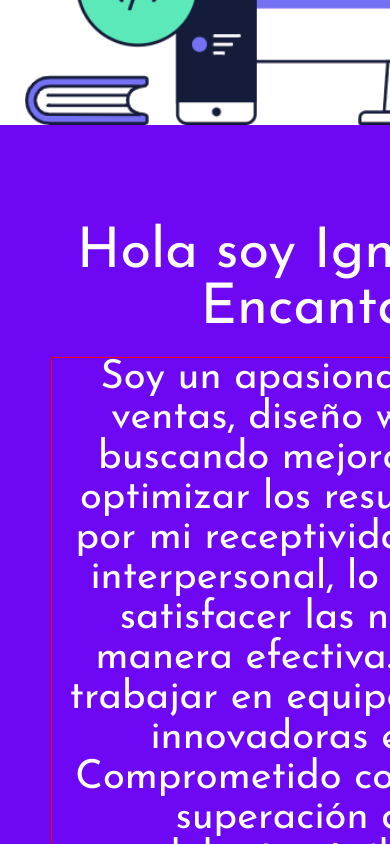
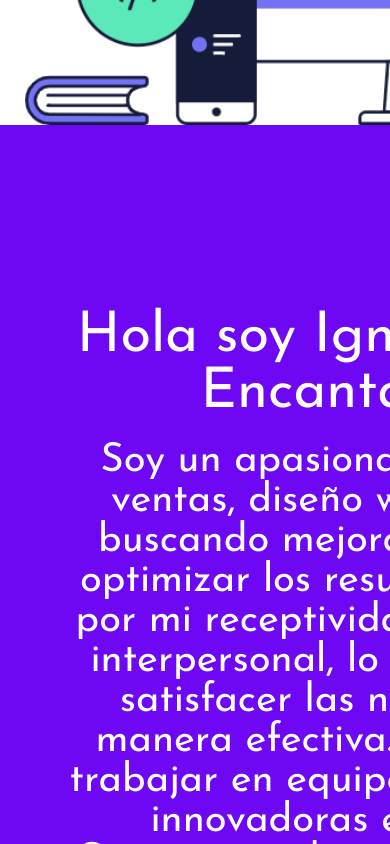
Before and after one commit to NachoDelfiner/Portafolio-personal, a React (Vite) app in the folder portafolio-personal/: page / in a window 390 px wide. Shown: the part 1220-2064 px from the top of the page. Built offline with nearby package versions, Linux system fonts and the light colour scheme; a web font is replaced by a local one.

Commit message:
finalizada

```diff
--- a/portafolio-personal/src/Components/Body/Body.css
+++ b/portafolio-personal/src/Components/Body/Body.css
@@ -343,7 +343,9 @@ li {
 
   .background {
     width: 100%;
-    height: 1000px;
+    height: max-content;
+    padding-top: 10vh;
+    padding-bottom: 40vh;
   }
 
   .main {
@@ -367,7 +369,6 @@ li {
   .textoPresentacion {
     font-size: 2.5rem;
     margin-top: 20px;
-    border: 1px solid red;
   }
 
   .tecnologias {
--- a/portafolio-personal/src/Components/Body/Body.jsx
+++ b/portafolio-personal/src/Components/Body/Body.jsx
@@ -59,7 +59,7 @@ export const Body = () => {
           <div id="background1" ref={background1} className="background">
             <div className="presentacion">
               <p className="introPresentacion">
-                Hola soy Ignacio, me dicen Nacho. Encantado de conocerte.
+                Hola soy Ignacio, me dicen Nacho. <br /> Encantado de conocerte.
               </p>
               <p className="textoPresentacion">
                 Soy un apasionado del diseño orientado a las ventas, diseño web
```
